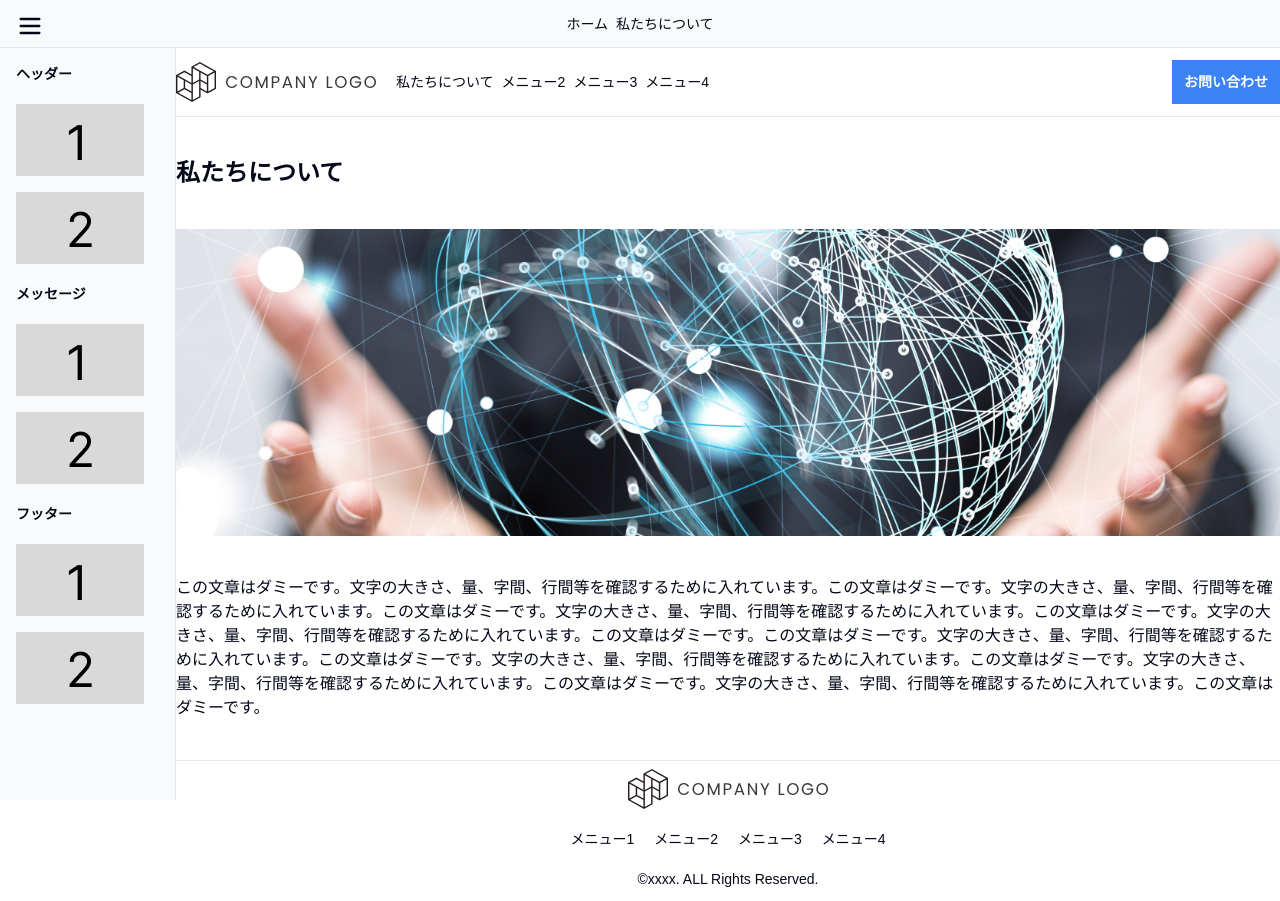
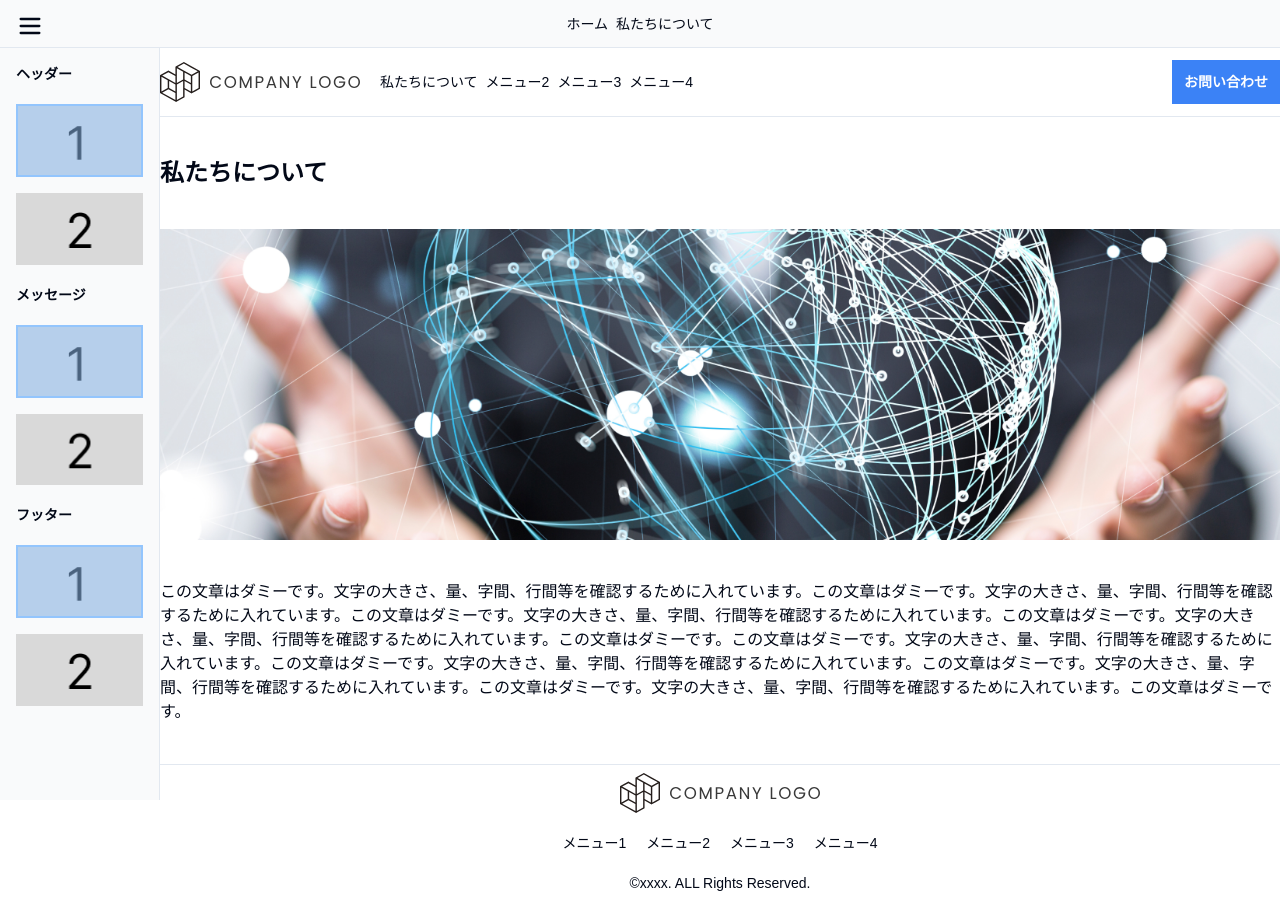
Before and after one commit to Tsukimori/website_system, a Next.js app: page /admin/about in a window 1280 px wide. Built offline with nearby package versions, Linux system fonts and the light colour scheme; a web font is replaced by a local one.

Commit message:
[feat] オーバーレイ調整

```diff
--- a/components/admin/AdminAbout.tsx
+++ b/components/admin/AdminAbout.tsx
@@ -35,6 +35,18 @@ const AdminAbout = () => {
     }
   }
 
+  const getImageClass = (isSelected: boolean) => {
+    return `relative cursor-pointer object-cover ${
+      isSelected ? "border-2 border-blue-300" : ""
+    }`
+  }
+
+  const overlayClass = (isSelected: boolean) => {
+    return isSelected
+      ? "absolute inset-0 bg-blue-300 bg-opacity-50 pointer-events-none"
+      : "absolute inset-0 pointer-events-none"
+  }
+
   const headerComponents = {
     Header1: <Header1 />,
     Header2: <Header2 />,
@@ -57,9 +69,10 @@ const AdminAbout = () => {
       </div>
 
       {isSidebarVisible && (
-        <aside className="w-44 mt-12 bg-gray-50 p-4 space-y-5 fixed h-[calc(100vh-3rem)] z-10 overflow-y-auto border-r">
+        <aside className="w-40 mt-12 bg-gray-50 p-4 space-y-5 fixed h-[calc(100vh-3rem)] z-10 overflow-y-auto border-r">
           <div className="font-bold text-sm">ヘッダー</div>
           <div className="space-y-4">
+            <div className="relative">
               <Image
                 src="/admin/test1.png"
                 alt="Header1"
@@ -67,10 +80,13 @@ const AdminAbout = () => {
                   setSelectedHeader("Header1")
                   scrollToSection("header-section")
                 }}
-              className="cursor-pointer object-cover"
+                className={getImageClass(selectedHeader === "Header1")}
                 width={128}
                 height={72}
               />
+              <div className={overlayClass(selectedHeader === "Header1")}></div>
+            </div>
+            <div className="relative">
               <Image
                 src="/admin/test2.png"
                 alt="Header2"
@@ -78,14 +94,17 @@ const AdminAbout = () => {
                   setSelectedHeader("Header2")
                   scrollToSection("header-section")
                 }}
-              className="cursor-pointer object-cover"
+                className={getImageClass(selectedHeader === "Header2")}
                 width={128}
                 height={72}
               />
+              <div className={overlayClass(selectedHeader === "Header2")}></div>
+            </div>
           </div>
 
           <div className="font-bold text-sm">メッセージ</div>
           <div className="space-y-4">
+            <div className="relative">
               <Image
                 src="/admin/test1.png"
                 alt="About1"
@@ -93,10 +112,13 @@ const AdminAbout = () => {
                   setSelectedAbout("About1")
                   scrollToSection("about-section")
                 }}
-              className="cursor-pointer object-cover"
+                className={getImageClass(selectedAbout === "About1")}
                 width={128}
                 height={72}
               />
+              <div className={overlayClass(selectedAbout === "About1")}></div>
+            </div>
+            <div className="relative">
               <Image
                 src="/admin/test2.png"
                 alt="About2"
@@ -104,14 +126,17 @@ const AdminAbout = () => {
                   setSelectedAbout("About2")
                   scrollToSection("about-section")
                 }}
-              className="cursor-pointer object-cover"
+                className={getImageClass(selectedAbout === "About2")}
                 width={128}
                 height={72}
               />
+              <div className={overlayClass(selectedAbout === "About2")}></div>
+            </div>
           </div>
 
           <div className="font-bold text-sm">フッター</div>
           <div className="space-y-4">
+            <div className="relative">
               <Image
                 src="/admin/test1.png"
                 alt="Footer1"
@@ -119,10 +144,13 @@ const AdminAbout = () => {
                   setSelectedFooter("Footer1")
                   scrollToSection("footer-section")
                 }}
-              className="cursor-pointer object-cover"
+                className={getImageClass(selectedFooter === "Footer1")}
                 width={128}
                 height={72}
               />
+              <div className={overlayClass(selectedFooter === "Footer1")}></div>
+            </div>
+            <div className="relative">
               <Image
                 src="/admin/test2.png"
                 alt="Footer2"
@@ -130,17 +158,19 @@ const AdminAbout = () => {
                   setSelectedFooter("Footer2")
                   scrollToSection("footer-section")
                 }}
-              className="cursor-pointer object-cover"
+                className={getImageClass(selectedFooter === "Footer2")}
                 width={128}
                 height={72}
               />
+              <div className={overlayClass(selectedFooter === "Footer2")}></div>
+            </div>
           </div>
         </aside>
       )}
 
       <main
         className={`flex-1 mt-12 transition-all duration-300 ${
-          isSidebarVisible ? "ml-44" : "ml-0"
+          isSidebarVisible ? "ml-40" : "ml-0"
         }`}
       >
         <section id="header-section">
--- a/components/admin/AdminHome.tsx
+++ b/components/admin/AdminHome.tsx
@@ -47,14 +47,14 @@ const AdminHome = () => {
 
   const getImageClass = (isSelected: boolean) => {
     return `relative cursor-pointer object-cover ${
-      isSelected ? "border-4 border-blue-500" : ""
+      isSelected ? "border-2 border-blue-300" : ""
     }`
   }
 
   const overlayClass = (isSelected: boolean) => {
     return isSelected
-      ? "absolute inset-0 bg-blue-500 bg-opacity-50"
-      : "absolute inset-0"
+      ? "absolute inset-0 bg-blue-300 bg-opacity-50 pointer-events-none"
+      : "absolute inset-0 pointer-events-none"
   }
 
   const headerComponents = {
@@ -89,9 +89,10 @@ const AdminHome = () => {
       </div>
 
       {isSidebarVisible && (
-        <aside className="w-44 mt-12 bg-gray-50 p-4 space-y-5 fixed h-[calc(100vh-3rem)] z-10 overflow-y-auto border-r">
+        <aside className="w-40 mt-12 bg-gray-50 p-4 space-y-5 fixed h-[calc(100vh-3rem)] z-10 overflow-y-auto border-r">
           <div className="font-bold text-sm">ヘッダー</div>
           <div className="space-y-4">
+            <div className="relative">
               <Image
                 src="/admin/test1.png"
                 alt="Header1"
@@ -99,10 +100,13 @@ const AdminHome = () => {
                   setSelectedHeader("Header1")
                   scrollToSection("header-section")
                 }}
-              className="cursor-pointer object-cover"
+                className={getImageClass(selectedHeader === "Header1")}
                 width={128}
                 height={72}
               />
+              <div className={overlayClass(selectedHeader === "Header1")}></div>
+            </div>
+            <div className="relative">
               <Image
                 src="/admin/test2.png"
                 alt="Header2"
@@ -110,14 +114,17 @@ const AdminHome = () => {
                   setSelectedHeader("Header2")
                   scrollToSection("header-section")
                 }}
-              className="cursor-pointer object-cover"
+                className={getImageClass(selectedHeader === "Header2")}
                 width={128}
                 height={72}
               />
+              <div className={overlayClass(selectedHeader === "Header2")}></div>
+            </div>
           </div>
 
           <div className="font-bold text-sm">キービジュアル</div>
           <div className="space-y-4">
+            <div className="relative">
               <Image
                 src="/admin/test1.png"
                 alt="Kv1"
@@ -125,10 +132,13 @@ const AdminHome = () => {
                   setSelectedKv("Kv1")
                   scrollToSection("kv-section")
                 }}
-              className="cursor-pointer object-cover"
+                className={getImageClass(selectedKv === "Kv1")}
                 width={128}
                 height={72}
               />
+              <div className={overlayClass(selectedKv === "Kv1")}></div>
+            </div>
+            <div className="relative">
               <Image
                 src="/admin/test2.png"
                 alt="Kv2"
@@ -136,14 +146,17 @@ const AdminHome = () => {
                   setSelectedKv("Kv2")
                   scrollToSection("kv-section")
                 }}
-              className="cursor-pointer object-cover"
+                className={getImageClass(selectedKv === "Kv2")}
                 width={128}
                 height={72}
               />
+              <div className={overlayClass(selectedKv === "Kv2")}></div>
+            </div>
           </div>
 
           <div className="font-bold text-sm">メッセージ</div>
           <div className="space-y-4">
+            <div className="relative">
               <Image
                 src="/admin/test1.png"
                 alt="Message1"
@@ -151,10 +164,15 @@ const AdminHome = () => {
                   setSelectedMessage("Message1")
                   scrollToSection("message-section")
                 }}
-              className="cursor-pointer object-cover"
+                className={getImageClass(selectedMessage === "Message1")}
                 width={128}
                 height={72}
               />
+              <div
+                className={overlayClass(selectedMessage === "Message1")}
+              ></div>
+            </div>
+            <div className="relative">
               <Image
                 src="/admin/test2.png"
                 alt="Message2"
@@ -162,14 +180,19 @@ const AdminHome = () => {
                   setSelectedMessage("Message2")
                   scrollToSection("message-section")
                 }}
-              className="cursor-pointer object-cover"
+                className={getImageClass(selectedMessage === "Message2")}
                 width={128}
                 height={72}
               />
+              <div
+                className={overlayClass(selectedMessage === "Message2")}
+              ></div>
+            </div>
           </div>
 
           <div className="font-bold text-sm">サービス</div>
           <div className="space-y-4">
+            <div className="relative">
               <Image
                 src="/admin/test1.png"
                 alt="Solution1"
@@ -177,10 +200,15 @@ const AdminHome = () => {
                   setSelectedSolution("Solution1")
                   scrollToSection("solution-section")
                 }}
-              className="cursor-pointer object-cover"
+                className={getImageClass(selectedSolution === "Solution1")}
                 width={128}
                 height={72}
               />
+              <div
+                className={overlayClass(selectedSolution === "Solution1")}
+              ></div>
+            </div>
+            <div className="relative">
               <Image
                 src="/admin/test2.png"
                 alt="Solution2"
@@ -188,14 +216,19 @@ const AdminHome = () => {
                   setSelectedSolution("Solution2")
                   scrollToSection("solution-section")
                 }}
-              className="cursor-pointer object-cover"
+                className={getImageClass(selectedSolution === "Solution2")}
                 width={128}
                 height={72}
               />
+              <div
+                className={overlayClass(selectedSolution === "Solution2")}
+              ></div>
+            </div>
           </div>
 
           <div className="font-bold text-sm">フッター</div>
           <div className="space-y-4">
+            <div className="relative">
               <Image
                 src="/admin/test1.png"
                 alt="Footer1"
@@ -203,10 +236,13 @@ const AdminHome = () => {
                   setSelectedFooter("Footer1")
                   scrollToSection("footer-section")
                 }}
-              className="cursor-pointer object-cover"
+                className={getImageClass(selectedFooter === "Footer1")}
                 width={128}
                 height={72}
               />
+              <div className={overlayClass(selectedFooter === "Footer1")}></div>
+            </div>
+            <div className="relative">
               <Image
                 src="/admin/test2.png"
                 alt="Footer2"
@@ -214,17 +250,19 @@ const AdminHome = () => {
                   setSelectedFooter("Footer2")
                   scrollToSection("footer-section")
                 }}
-              className="cursor-pointer object-cover"
+                className={getImageClass(selectedFooter === "Footer2")}
                 width={128}
                 height={72}
               />
+              <div className={overlayClass(selectedFooter === "Footer2")}></div>
+            </div>
           </div>
         </aside>
       )}
 
       <main
         className={`flex-1 mt-12 transition-all duration-300 ${
-          isSidebarVisible ? "ml-44" : "ml-0"
+          isSidebarVisible ? "ml-40" : "ml-0"
         }`}
       >
         <section id="header-section">
```
Lines whose indentation alone changed are shown as unchanged.
